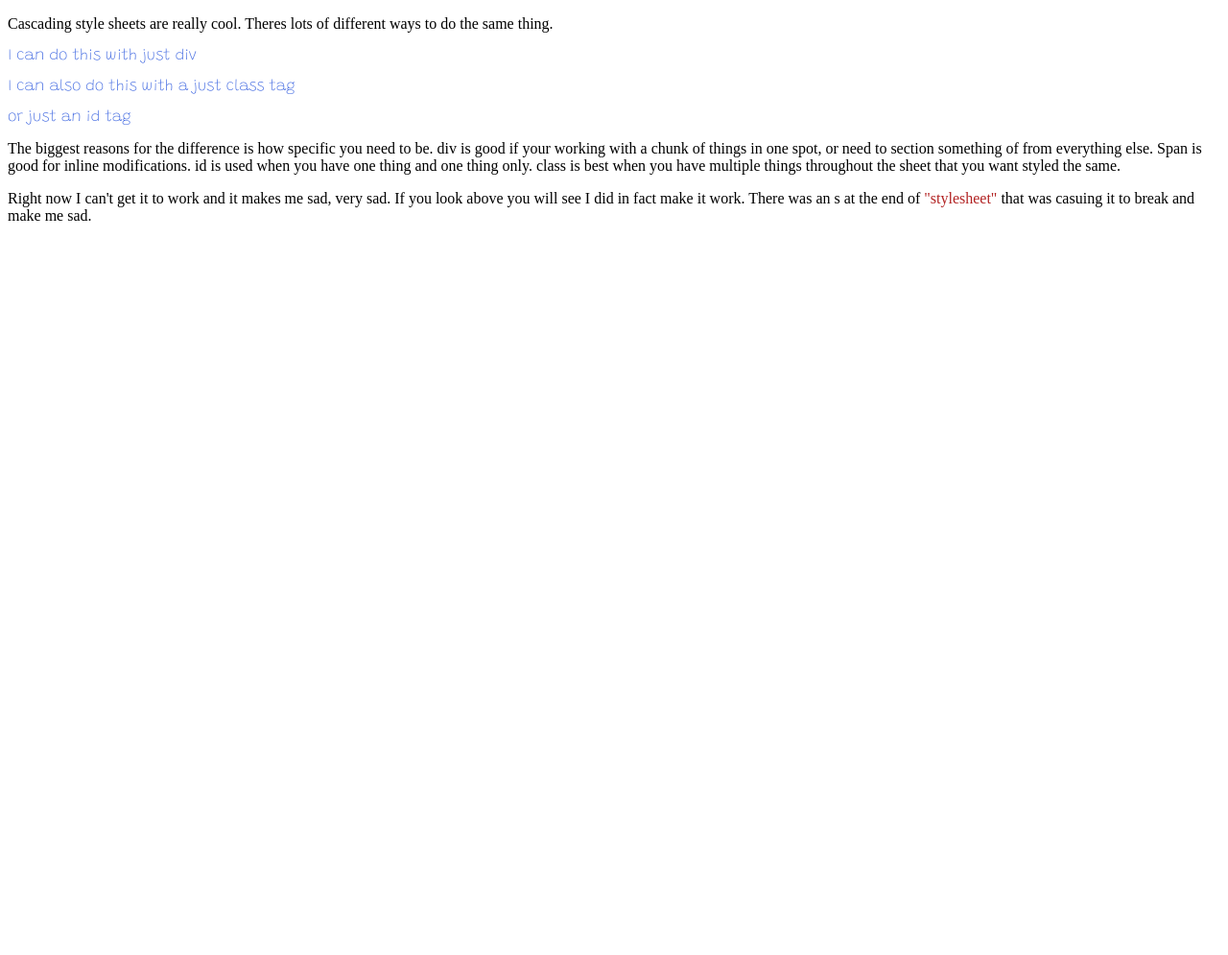
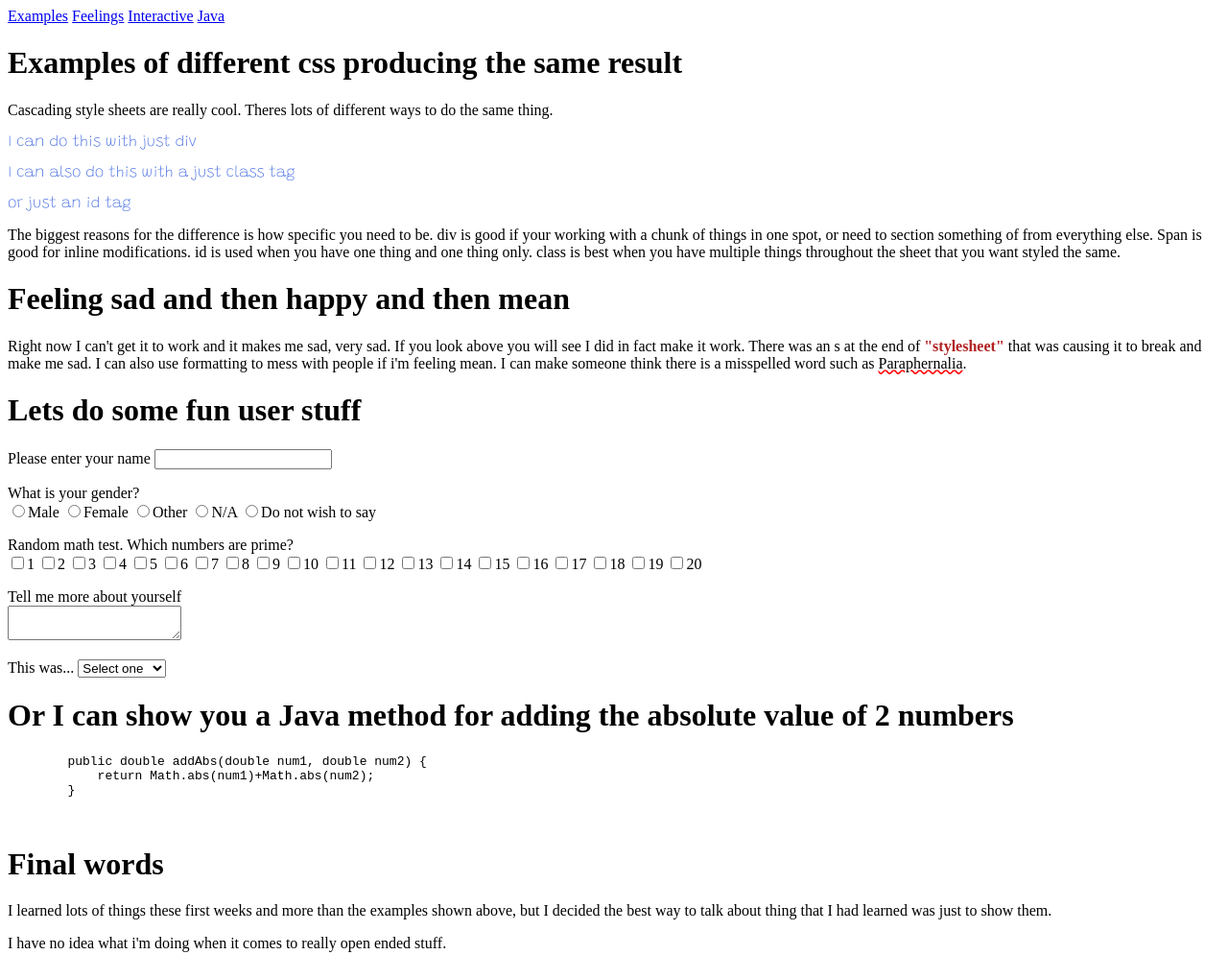
Before and after one commit to vetransc/blog, a plain HTML site: page sept11.html in a window 1280 px wide. Shown: the whole page at 96% size. Before the commit the page ends 800 px from the top, so only its background shows below. Drawn offline with Linux system fonts and the light colour scheme.

Commit message:
added more stuff

```diff
--- a/sept11.css
+++ b/sept11.css
@@ -11,6 +11,11 @@ div {
     color: royalblue;
 }
 .emphasis {
-    font-weight: 1.5;
+    font-weight: bold;
     color: firebrick;
 }
+#wrong {
+    text-decoration-line: underline;
+    text-decoration-style: wavy;
+    text-decoration-color: red;
+}
--- a/sept11.html
+++ b/sept11.html
@@ -1,21 +1,32 @@
 <!DOCTYPE html>
 <html lang="en">
+
 <head>
     <meta charset="UTF-8">
     <meta name="viewport" content="width=device-width, initial-scale=1.0">
     <title>Blog 0</title>
+    <meta name="author" content="Sarah Vetrano">
+    <meta name="description" content="First blog for CS 347, web development, taught by Chris Johnson. Fall 2020">
+    <meta name="keywords" content="blog, cs347, JMU, Web Development">
     <link href="https://fonts.googleapis.com/css2?family=Grandstander:wght@100&display=swap" rel="stylesheet">
     <link href="sept11.css" rel="stylesheet">
 </head>
+
 <body>
+    <a href="#examples">Examples</a>
+    <a href="#sad">Feelings</a>
+    <a href="#interactive">Interactive</a>
+    <a href="#java">Java</a>
+
+    <h1 id="examples">Examples of different css producing the same result</h1>
     <p>Cascading style sheets are really cool.
         Theres lots of different ways to do the same thing.
     </p>
     <div>
-    <p>I can do this with just div</p>
+        <p>I can do this with just div</p>
     </div>
     <p class="ex2"> I can also do this with a just class tag</p>
-    <p id="ex3">  or just an id tag</p>
+    <p id="ex3"> or just an id tag</p>
     The biggest reasons for the difference is how specific you need to be.
     div is good if your working with a chunk of things in one spot,
     or need to section something of from everything else.
@@ -24,9 +35,79 @@
     class is best when you have multiple things throughout the sheet that
     you want styled the same.
 
+    <h1 id="sad">Feeling sad and then happy and then mean</h1>
     <p>Right now I can't get it to work and it makes me sad, very sad.
         If you look above you will see I did in fact make it work.
         There was an s at the end of <span class="emphasis">"stylesheet"</span>
-    that was casuing it to break and make me sad.</p>
+        that was causing it to break and make me sad.
+        I can also use formatting to mess with people if i'm feeling mean.
+        I can make someone think there is a misspelled word such as <span id="wrong">Paraphernalia</span>.</p>
+
+    <h1 id="interactive"> Lets do some fun user stuff</h1>
+
+    <p> Please enter your name
+        <input type="text"></p>
+
+    <p> What is your gender? <br>
+        <label><input type="radio" name="gender">Male</label>
+        <label><input type="radio" name="gender">Female</label>
+        <label><input type="radio" name="gender">Other</label>
+        <label><input type="radio" name="gender">N/A</label>
+        <label><input type="radio" name="gender">Do not wish to say</label></p>
+
+    <p> Random math test. Which numbers are prime? <br>
+        <label><input type="checkbox">1</label>
+        <label><input type="checkbox">2</label>
+        <label><input type="checkbox">3</label>
+        <label><input type="checkbox">4</label>
+        <label><input type="checkbox">5</label>
+        <label><input type="checkbox">6</label>
+        <label><input type="checkbox">7</label>
+        <label><input type="checkbox">8</label>
+        <label><input type="checkbox">9</label>
+        <label><input type="checkbox">10</label>
+        <label><input type="checkbox">11</label>
+        <label><input type="checkbox">12</label>
+        <label><input type="checkbox">13</label>
+        <label><input type="checkbox">14</label>
+        <label><input type="checkbox">15</label>
+        <label><input type="checkbox">16</label>
+        <label><input type="checkbox">17</label>
+        <label><input type="checkbox">18</label>
+        <label><input type="checkbox">19</label>
+        <label><input type="checkbox">20</label>
+    </p>
+
+    <p>
+        Tell me more about yourself <br>
+        <textarea></textarea>
+    </p>
+
+    <p>
+        This was...
+        <select>
+            <option>Select one</option>
+            <option>Fun</option>
+            <option>Weird</option>
+            <option>Boring</option>
+            <option>What???&#x1f615;</option>
+
+        </select>
+    </p>
+
+
+    <h1 id="java"> Or I can show you a Java method for adding the absolute value of 2 numbers</h1>
+    <pre>
+        public double addAbs(double num1, double num2) {
+            return Math.abs(num1)+Math.abs(num2);
+        }
+
+        </pre>
+        <h1>Final words</h1>
+        <p> I learned lots of things these first weeks and more than the examples shown above,
+            but I decided the best way to talk about thing that I had learned was just to show them.</p>
+
+            <footer>I have no idea what i'm doing when it comes to really open ended stuff.</footer>
 </body>
+
 </html>
```
